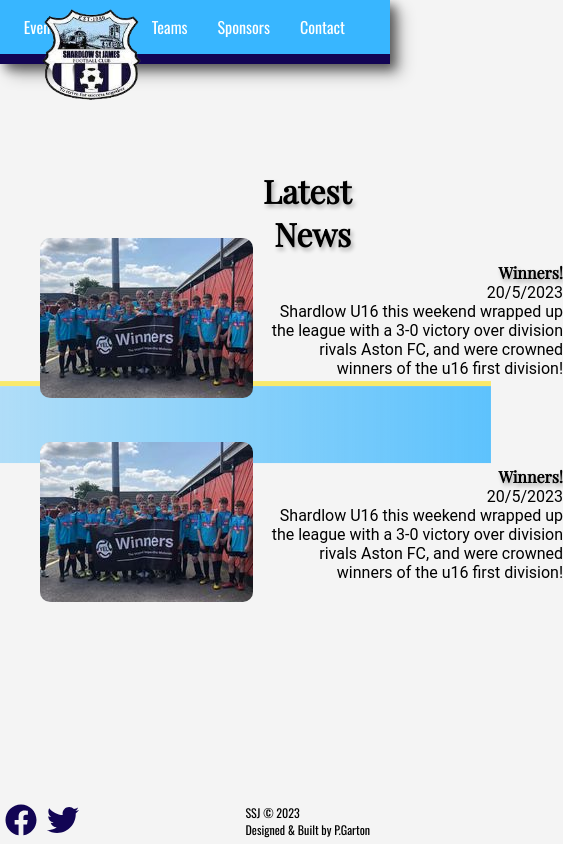
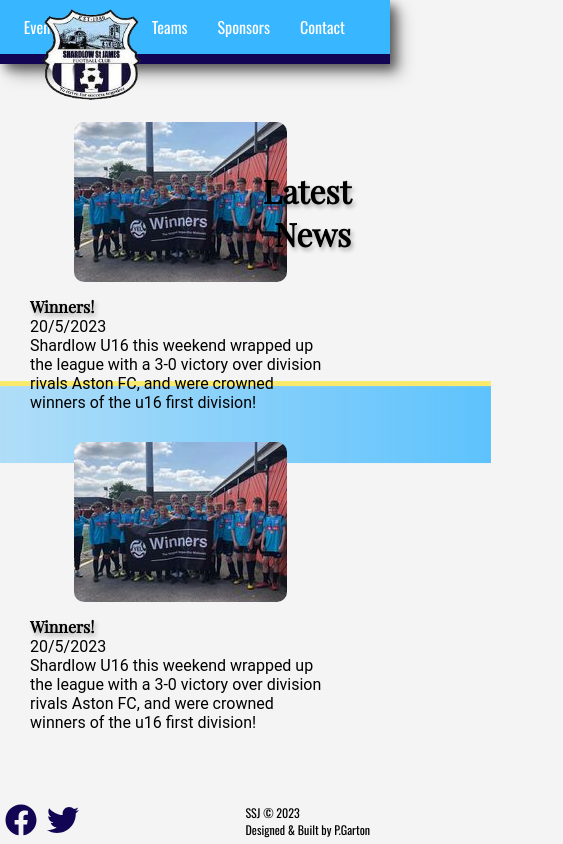
Before and after one commit to paulg44/shardlow_st_james, a React (Create React App) app in the folder ssj/: page /news in a window 390 px wide. Shown: the whole page, 563 px wide, since content can reach past the window. Built offline with nearby package versions, Linux system fonts and the light colour scheme.

Commit message:
start news media queries

```diff
--- a/ssj/src/Components/Pages/Events/Events.css
+++ b/ssj/src/Components/Pages/Events/Events.css
@@ -39,7 +39,13 @@
 @media (max-width: 1000px) {
   .events {
     width: auto;
-    height: calc(80vh + 150px);
+    height: auto;
+  }
+
+  .events h3 {
+    font-size: 1.5rem;
+    margin-top: 100px;
+    width: auto;
   }
 
   .eventsSubHeader {
@@ -50,12 +56,6 @@
   .eventList {
     display: flex;
     flex-direction: column;
-    margin-left: 10px;
+    /* margin-left: 10px; */
   }
 }
-
-@media (max-width: 390px) {
-  .events h3 {
-    margin-top: 100px;
-  }
-}
--- a/ssj/src/Components/Pages/News/News.css
+++ b/ssj/src/Components/Pages/News/News.css
@@ -41,3 +41,9 @@
   width: 21%;
   height: 900px;
 }
+
+@media (max-width: 1000px) {
+  .news {
+    width: fit-content;
+  }
+}
--- a/ssj/src/Components/Pages/News/NewsArticle/NewsArticle.css
+++ b/ssj/src/Components/Pages/News/NewsArticle/NewsArticle.css
@@ -27,3 +27,14 @@
 .newsDesc {
   width: 300px;
 }
+
+@media (max-width: 1000px) {
+  .newsArticle {
+    flex-direction: column;
+    justify-content: center;
+  }
+
+  .newsInfo {
+    text-align: left;
+  }
+}
```
